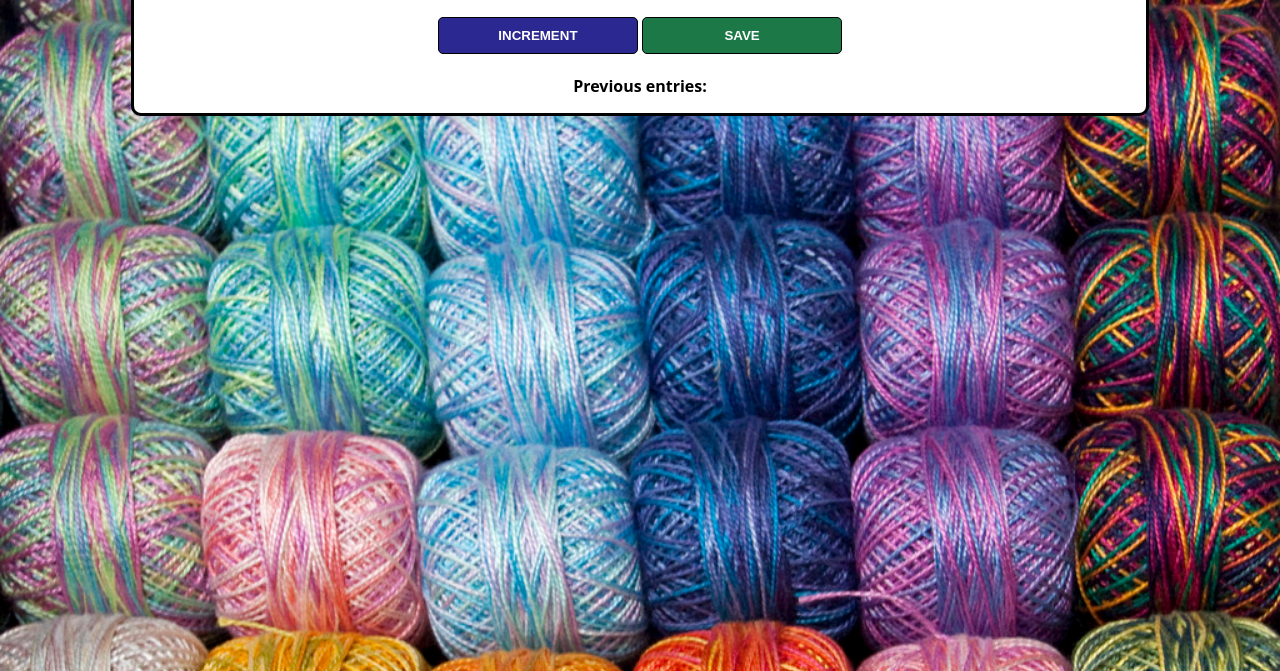
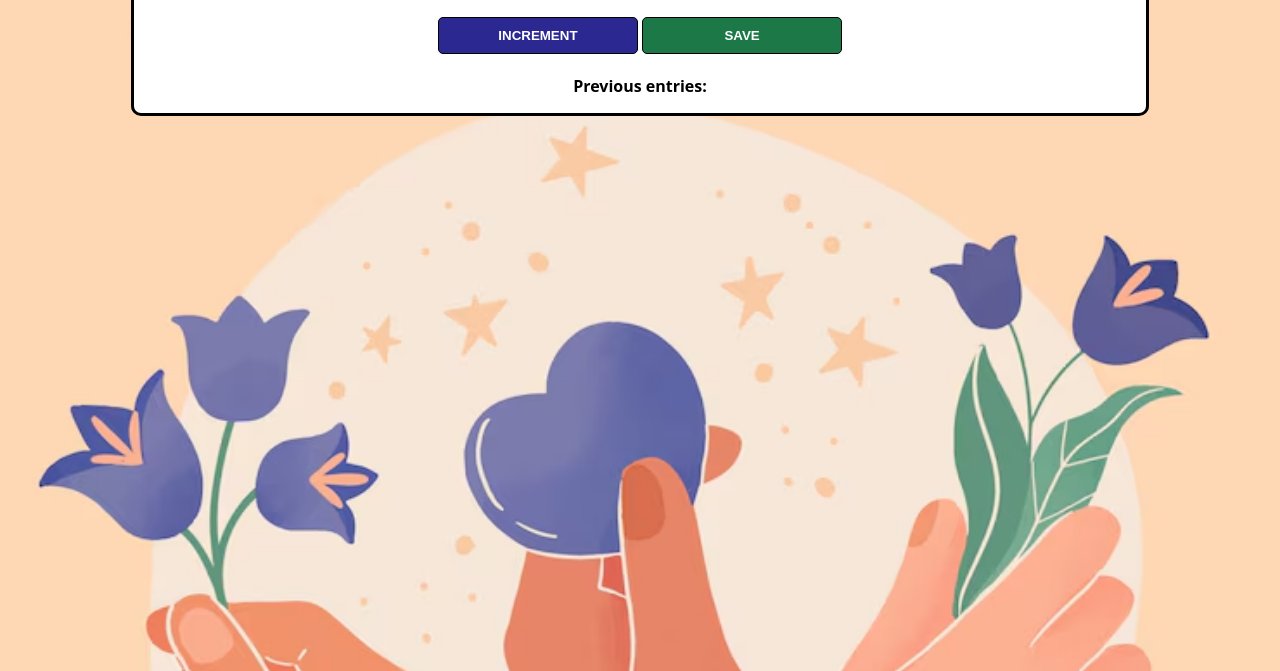
Before and after one commit to kaltun-dev/Gratitude-Counter, a plain HTML site: page index.html in a window 1280 px wide. Shown: the part 145-816 px from the top of the page. Drawn offline with Linux system fonts and the light colour scheme.

Commit message:
Update new image on index.css

```diff
--- a/index.css
+++ b/index.css
@@ -1,5 +1,5 @@
 body {
-    background-image: url("yarn.jpeg");
+    background-image: url("gratitude.jpeg");
     background-size: cover;
     font-family: 'Open Sans', 'Helvetica Neue', sans-serif;
     text-align: center;
```
